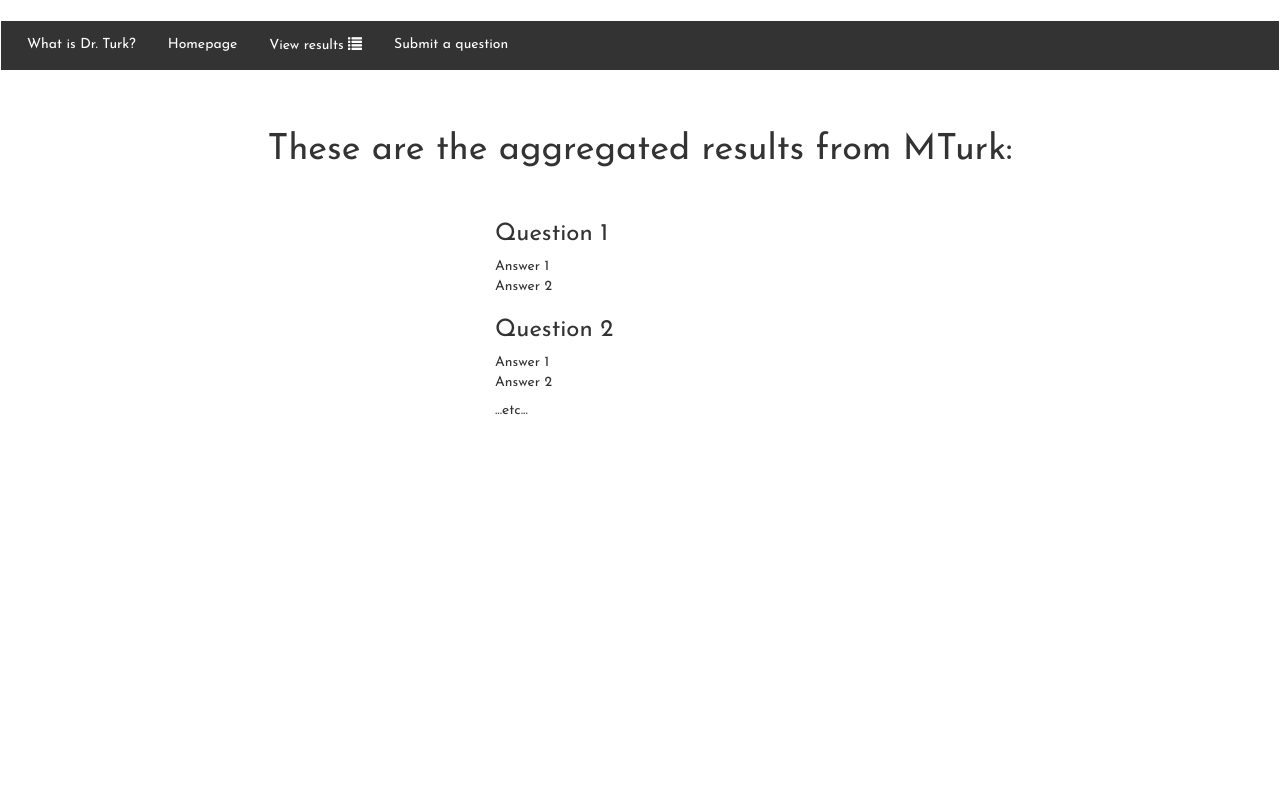
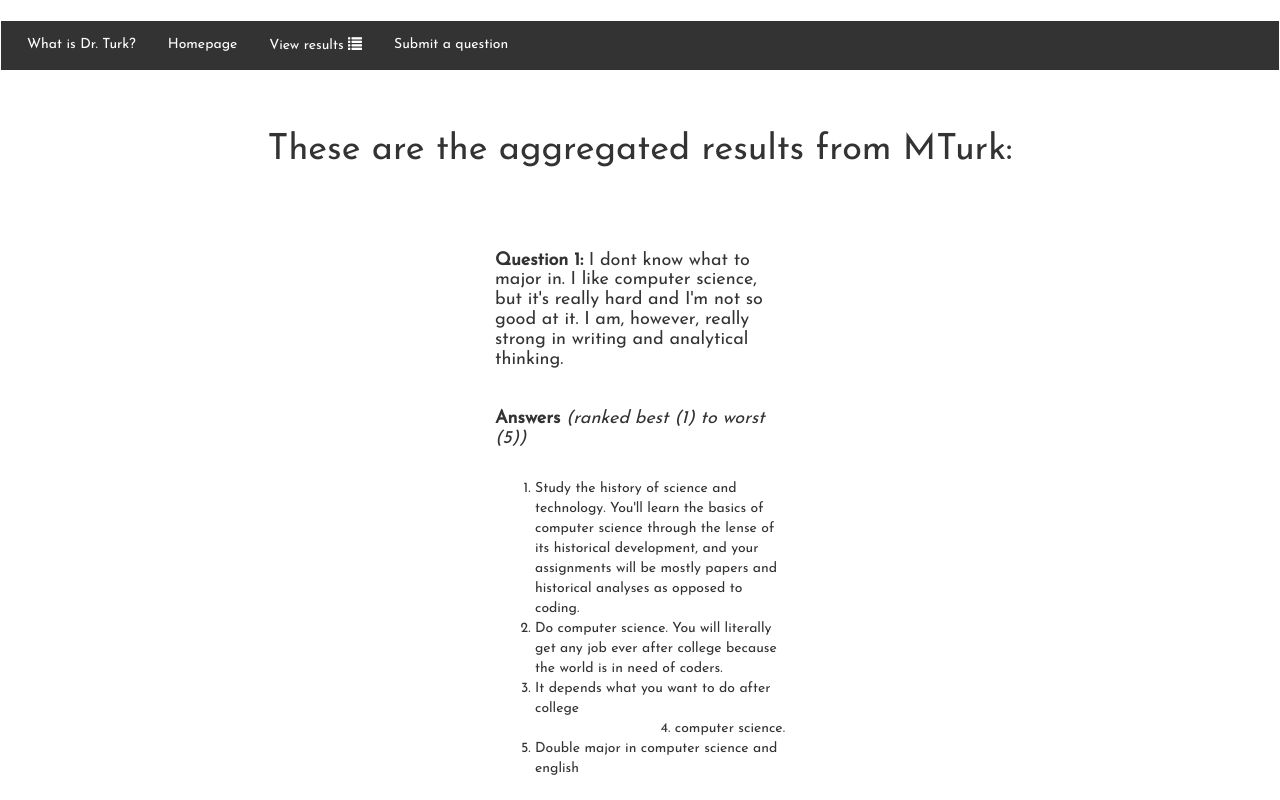
Before and after one commit to hcutler/nets213-finalproj, a plain HTML site: page dr_turk_site/results.html in a window 1280 px wide. Drawn offline with nearby package versions, Linux system fonts and the light colour scheme.

Commit message:
fixed results page

```diff
--- a/dr_turk_site/results.html
+++ b/dr_turk_site/results.html
@@ -92,19 +92,25 @@
 	<br>
 
   <h1 style="text-align:center">These are the aggregated results from MTurk:</h1>
-  <div class="signup-box">
-    <h3>Question 1</h3>
-    Answer 1
+	<br>
+	<br>
+<div class="signup-box">
+	<!-- <div class="signup-box"> -->
+    <h4><b>Question 1: </b>
+			I dont know what to major in. I like computer science, but it's really hard and I'm not so good at it. I am, however, really strong in writing and analytical thinking.
+		</h4>
+
+		<br>
+		<h4><b>Answers</b> <i>(ranked best (1) to worst (5))</i></h4>
+			<br>
+		<ol>
+			<li>Study the history of science and technology. You'll learn the basics of computer science through the lense of its historical development, and your assignments will be mostly papers and historical analyses as opposed to coding. </li>
+			<li>Do computer science. You will literally get any job ever after college because the world is in need of coders. </li>
+			<li>It depends what you want to do after college </li>
+			<li>computer science. </li>
+			<li>Double major in computer science and english</li>
+		</ol>
     <br>
-    Answer 2
-    <br>
-
-    <h3>Question 2</h3>
-    Answer 1
-    <br>
-    Answer 2
-    <br>
-    <h5>...etc...</h5>
 
     <!-- <button type="button" class="btn btn-secondary">Ask a question...</button>
     <button type="button" class="btn btn-secondary">View answers</button> -->
```
